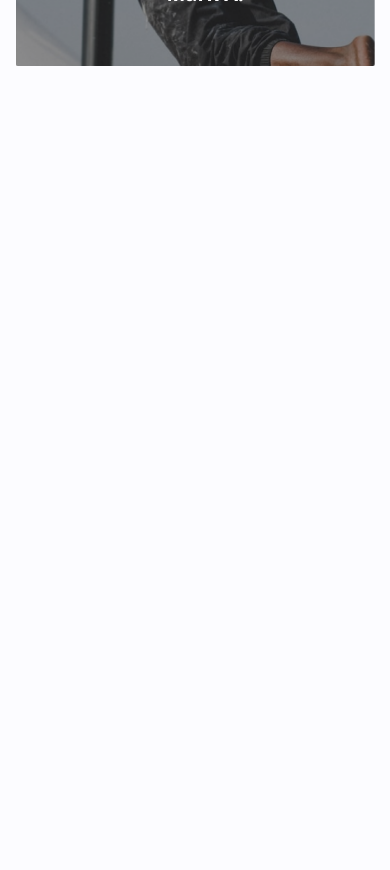
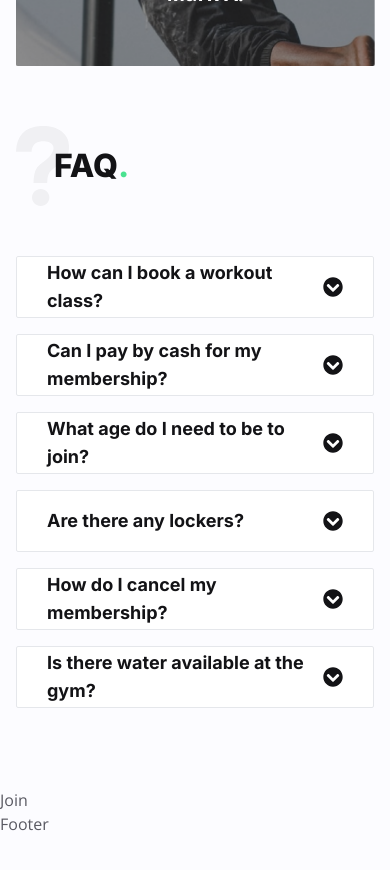
Before and after one commit to HubertSleszynski/gymME, a React (Vite) app: page / in a window 390 px wide. Shown: the part 3860-4730 px from the top of the page. Built offline with nearby package versions, Linux system fonts and the light colour scheme.

Commit message:
added faq

```diff
--- a/src/components/Accordion.jsx
+++ b/src/components/Accordion.jsx
@@ -1,7 +1,34 @@
-import React from "react";
+import React, { useState } from "react";
 
-const Accordion = () => {
-  return <div>Accordion</div>;
+import { FaChevronCircleUp, FaChevronCircleDown } from "react-icons/fa";
+
+const Accordion = ({ accordion }) => {
+  const [isOpen, setIsOpen] = useState(false);
+  const { question, answer } = accordion;
+
+  return (
+    <div onClick={() => setIsOpen(!isOpen)} className="cursor-pointer">
+      <div className="bg-white border rounded-sm">
+        <div className="min-h-[60px] flex items-center justify-between px-[30px]">
+          <h6 className="h6">{question}</h6>
+          <div>
+            {isOpen ? (
+              <FaChevronCircleUp className="text-[20px] text-neutral-500" />
+            ) : (
+              <FaChevronCircleDown className="text-[20px] text-neutral-500" />
+            )}
+          </div>
+        </div>
+        <div
+          className={`${
+            isOpen ? "min-h-[200px] lg:min-h-[160px]" : "min-h-0"
+          } max-h-0 overflow-hidden flex justify-center transition-all px-[30px]`}
+        >
+          <div className="mt-6">{answer}</div>
+        </div>
+      </div>
+    </div>
+  );
 };
 
 export default Accordion;
--- a/src/components/Faq.jsx
+++ b/src/components/Faq.jsx
@@ -1,7 +1,38 @@
 import React from "react";
 
+import { faq } from "../data";
+
+import Accordion from "../components/Accordion";
+
 const Faq = () => {
-  return <div>Faq</div>;
+  const { icon, title, accordions } = faq;
+  return (
+    <section className="section pt-[480px] lg:pt-[280px]">
+      <div className="max-w-[768px] mx-auto lg:bg-faq bg-no-repeat bg-custom bg-center lg:h-[1160px] lg:pt-6">
+        <div
+          className="section-title-group justify-start lg:justify-center -space-x-4 lg:max-w-[540px] mx-auto px-4 lg:px-0"
+          data-aos="fade-up"
+          data-aos-delay="200"
+          data-aos-offset="200"
+        >
+          <img className="lg:hidden" src={icon} alt="" />
+          <h2 className="h2 section-title lg:mt-[100px]">
+            {title} <span className="text-primary-200">.</span>
+          </h2>
+        </div>
+        <div
+          className="flex flex-col gap-y-4 px-4"
+          data-aos="fade-up"
+          data-aos-delay="200"
+          data-aos-offset="300"
+        >
+          {accordions.map((accordion, index) => {
+            return <Accordion accordion={accordion} key={index} />;
+          })}
+        </div>
+      </div>
+    </section>
+  );
 };
 
 export default Faq;
```
